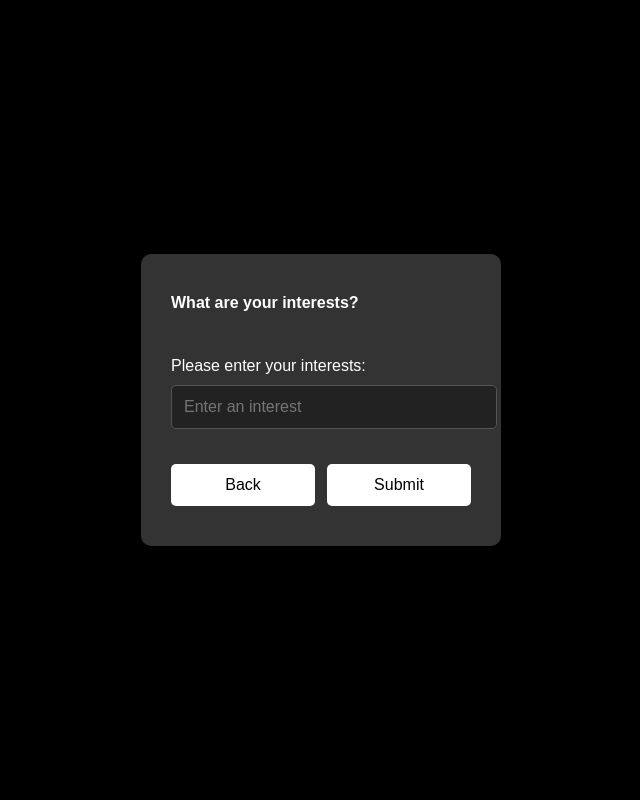
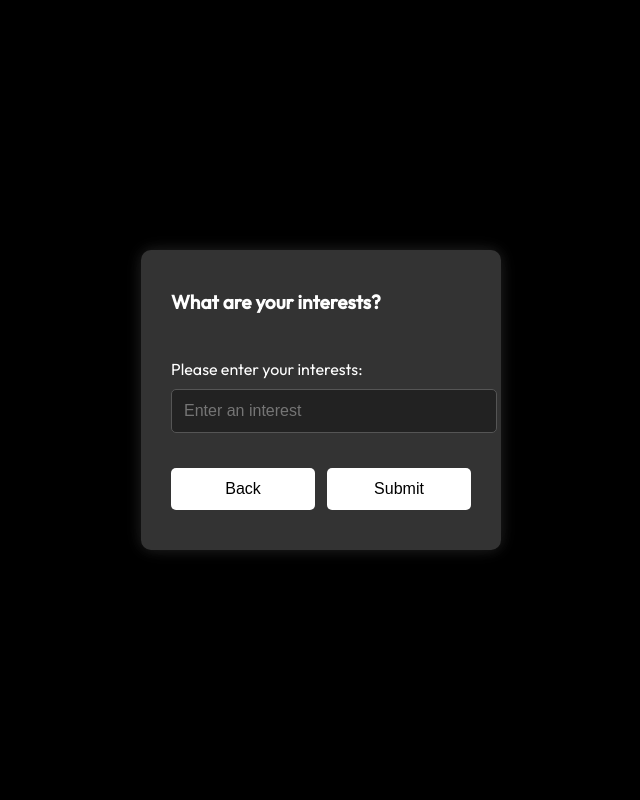
Before and after one commit to Dezind/safecircle, a PHP site: page /customization7.php in a window 1280 px wide. Shown: the whole page, without its empty margins (319-959 px from the left). Run offline with PHP 8.4, Linux system fonts and the light colour scheme.

Commit message:
Update customization7.php

```diff
--- a/customization7.php
+++ b/customization7.php
@@ -19,23 +19,15 @@ if ($_SERVER['REQUEST_METHOD'] === 'POST') {
 <!DOCTYPE html>
 <html lang="en">
 <head>
-    <!-- Google tag (gtag.js) -->
-    <script async src="https://www.googletagmanager.com/gtag/js?id=G-E5TVCZMWYR"></script>
-    <script>
-        window.dataLayer = window.dataLayer || [];
-        function gtag(){dataLayer.push(arguments);}
-        gtag('js', new Date());
-
-        gtag('config', 'G-E5TVCZMWYR');
-    </script>
     <meta charset="UTF-8">
     <meta name="viewport" content="width=device-width, initial-scale=1.0">
     <title>Customization 7</title>
+    <link href="https://fonts.googleapis.com/css2?family=Outfit:wght@300;400;500&display=swap" rel="stylesheet">
     <style>
         body {
             background-color: black;
             color: white;
-            font-family: Arial, sans-serif;
+            font-family: 'Outfit', -apple-system, BlinkMacSystemFont, sans-serif;
             display: flex;
             justify-content: center;
             align-items: center;
@@ -49,6 +41,8 @@ if ($_SERVER['REQUEST_METHOD'] === 'POST') {
             border-radius: 10px;
             width: 360px;
             box-sizing: border-box;
+            backdrop-filter: blur(10px);
+            box-shadow: 0 0 15px rgba(255, 255, 255, 0.1), 0 0 20px rgba(255, 255, 255, 0.05);
         }
 
         .quiz-container form {
@@ -58,13 +52,14 @@ if ($_SERVER['REQUEST_METHOD'] === 'POST') {
         }
 
         .quiz-container h2 {
-            font-size: 1em;
+            font-size: 1.2rem;
             margin: 0 0 10px 0;
             text-align: left;
+            color: white;
         }
 
         label {
-            font-size: 1em;
+            font-size: 1rem;
             margin: 0;
             text-align: left;
         }
@@ -121,7 +116,7 @@ if ($_SERVER['REQUEST_METHOD'] === 'POST') {
             <div id="interest-inputs-container">
                 <div class="interest-inputs">
                     <label for="interests-input">Please enter your interests:</label>
-                    <input type="text" name="interests[]" placeholder="Enter an interest" onblur="addInterestInput(this)">
+                    <input type="text" name="interests[]" placeholder="Enter an interest" onblur="addInterestInput(this)" required>
                 </div>
             </div>
 
```
